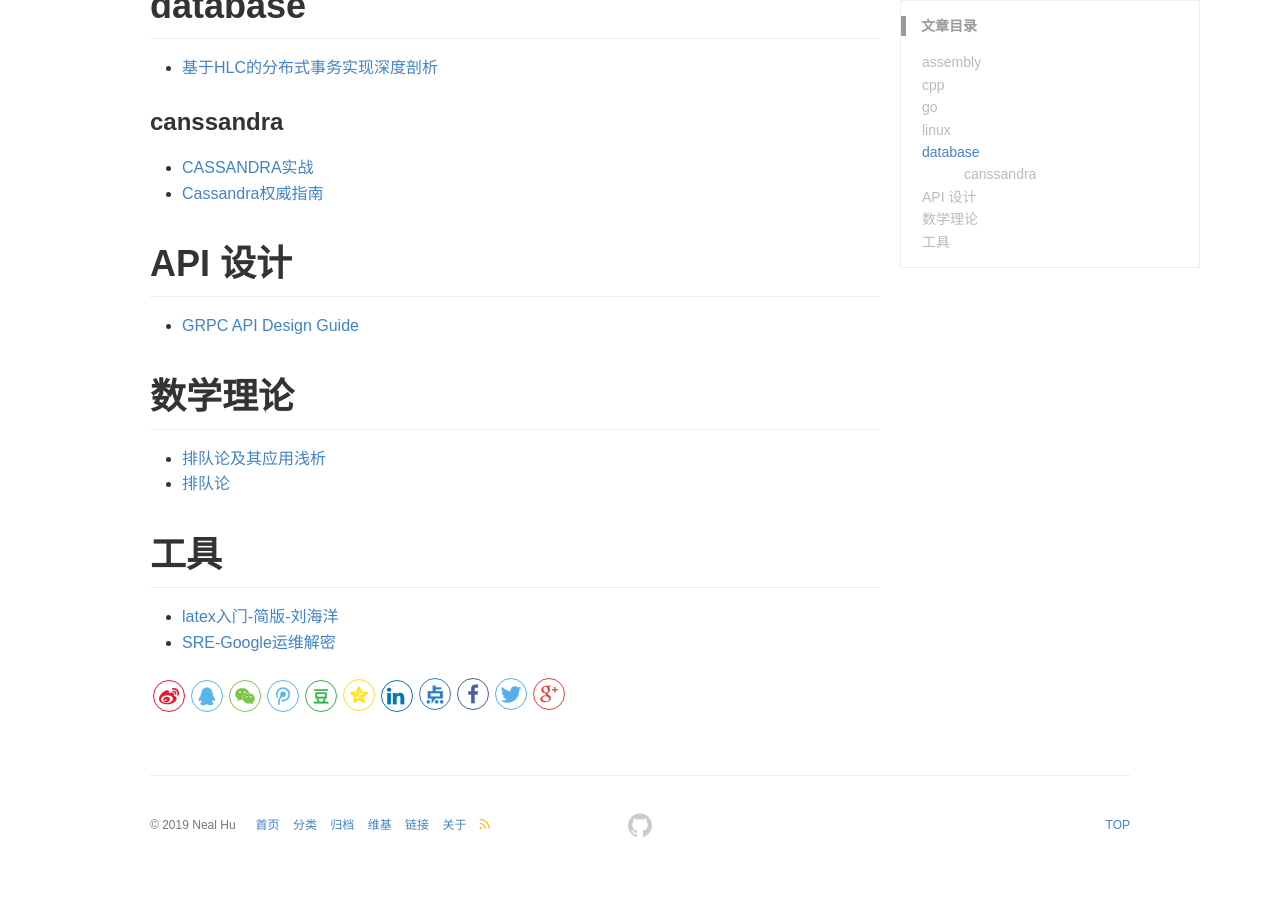
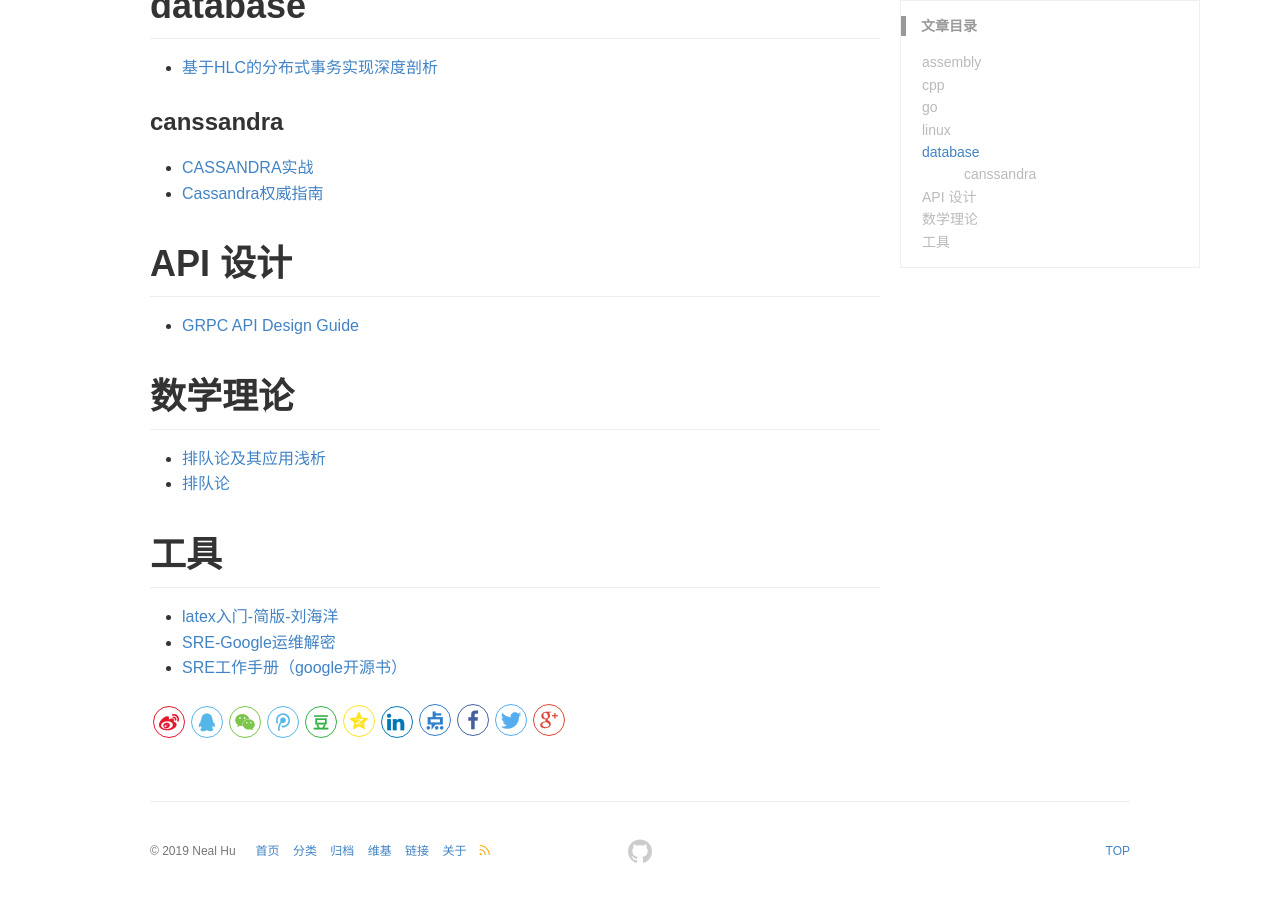
Before and after one commit to lrita/lrita.github.io, a Jekyll site: the page built from _wiki/books.md, in a window 1280 px wide and 900 px high, scrolled down 792 px. Built offline with Jekyll 4.4.1, drawn with Linux system fonts in a browser that asks for light colours; comment, search, counter and statistics services are not loaded; before the commit the page ends 1666 px from its top, so only the background shows below that.

Commit message:
add _wiki/books.md

```diff
--- a/_wiki/books.md
+++ b/_wiki/books.md
@@ -37,3 +37,4 @@ keywords: 编程书籍
 # 工具
 * [latex入门-简版-刘海洋](/images/wiki/latex入门-简版-刘海洋.pdf)
 * [SRE-Google运维解密](/images/blog/SRE-Google.pdf)
+* [SRE工作手册（google开源书）](/images/posts/com/the-site-reliability-workbook-next18.pdf)
```
Also changed, not shown: 1 other file.
